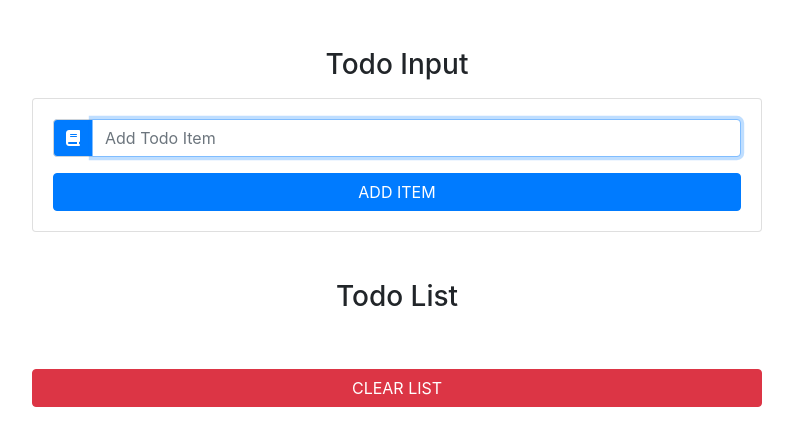
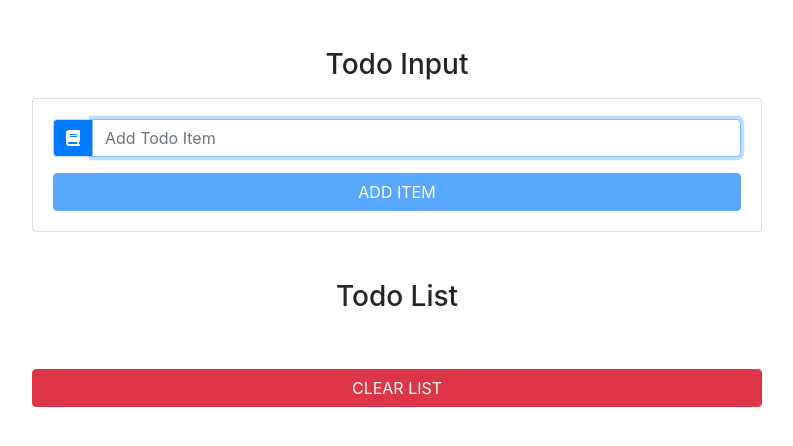
Before and after one commit to Manish-Ranjan/react-todo-list, a React (Create React App) app: page / in a window 1280 px wide. Shown: the top 446 px of the page, without its empty margins (243-1036 px from the left). Built offline with nearby package versions, Linux system fonts and the light colour scheme.

Commit message:
Edit Method

```diff
--- a/src/App.js
+++ b/src/App.js
@@ -30,9 +30,27 @@
     })
 
   }
-  clearList = () => { }
-  handleDelete = (id) => { }
-  handleEdit = () => { }
+  clearList = () => {
+    this.setState({
+      items: []
+    })
+  }
+  handleDelete = (id) => {
+    const filteredItems = this.state.items.filter(item => item.id !== id);
+    this.setState({
+      items: filteredItems
+    })
+  }
+  handleEdit = (id) => {
+    const filteredItems = this.state.items.filter(item => item.id !== id);
+    const selectedItems = this.state.items.find(item => item.id === id);
+    this.setState({
+      items: filteredItems,
+      item: selectedItems.title,
+      id: id,
+      editItem: true
+    })
+  }
   render() {
     return (
       <div className="container">
@@ -43,7 +61,7 @@
               item={this.state.item}
               handleChange={this.handleChange}
               handleSubmit={this.handleSubmit}
-              editItem={this.editItem}
+              editItem={this.state.editItem}
             />
             <List
               items={this.state.items}
--- a/src/Components/TodoInput.jsx
+++ b/src/Components/TodoInput.jsx
@@ -30,9 +30,14 @@
           </div>
           <button
             type="submit"
-            className="btn btn-block btn-primary mt-3 text-uppercase"
+            disabled={item ? false : true}
+            className={
+              editItem
+                ? "btn btn-block btn-success mt-3 text-uppercase"
+                : "btn btn-block btn-primary mt-3 text-uppercase"
+            }
           >
-            add item
+            {editItem ? "edit Item" : "add item"}
           </button>
         </form>
       </div>
```
